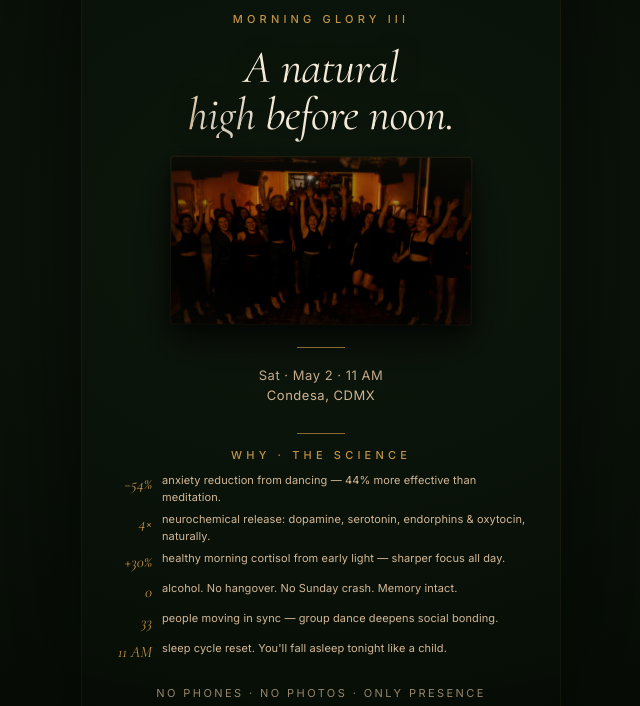
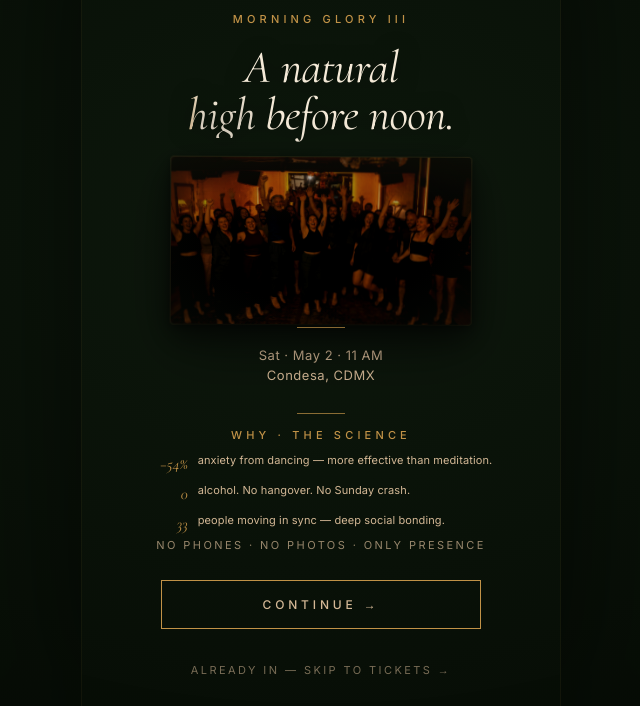
Before and after one commit to infomexikocolectivo-afk/hadrum-live, a plain HTML site: page morninglory/index.html in a window 1280 px wide. Both pictures are taken after a click on the button "ENGLISH". Shown: the part 94-800 px from the top of the page, without its empty margins (319-959 px from the left). Drawn offline with nearby package versions, Linux system fonts and the light colour scheme.

Commit message:
Update index.html

```diff
--- a/morninglory/index.html
+++ b/morninglory/index.html
@@ -65,16 +65,7 @@
     padding: max(env(safe-area-inset-top), 20px) 28px max(env(safe-area-inset-bottom), 24px);
     opacity: 0;
     transition: opacity 0.8s ease;
-    overflow-y: auto;
-    overflow-x: hidden;
-    -webkit-overflow-scrolling: touch;
-    scrollbar-width: none;      /* Firefox */
-    -ms-overflow-style: none;   /* IE/Edge legacy */
-  }
-  .screen::-webkit-scrollbar {
-    display: none;              /* Chrome, Safari, Edge */
-    width: 0;
-    height: 0;
+    overflow: hidden;
   }
   .screen.active {
     display: flex;
@@ -105,7 +96,7 @@
 
   /* ========== SCREEN 1 — LANGUAGE ========== */
   #screen-lang .content {
-    min-height: 100%;
+    flex: 1;
     display: flex;
     flex-direction: column;
     justify-content: center;
@@ -114,7 +105,6 @@
     position: relative;
     z-index: 100;
     isolation: isolate;
-    width: 100%;
   }
   .logo-hero {
     width: min(62vw, 240px);
@@ -380,12 +370,14 @@
 
   /* ========== SCREEN 2 — TEASER ========== */
   #screen-teaser .content {
+    flex: 1;
     display: flex;
     flex-direction: column;
+    justify-content: space-between;
     align-items: center;
-    gap: 20px;
     padding: 12px 0 16px;
     width: 100%;
+    min-height: 0;
   }
   #screen-teaser .top-block {
     display: flex;
@@ -490,11 +482,12 @@
 
   /* ========== SCREEN 4 — PROGRAM ========== */
   #screen-program .content {
+    flex: 1;
     display: flex;
     flex-direction: column;
-    gap: 16px;
+    justify-content: space-between;
     padding: 8px 0 10px;
-    width: 100%;
+    min-height: 0;
   }
   #screen-program .top-block {
     display: flex;
@@ -606,11 +599,12 @@
 
   /* ========== SCREEN 6 — RESERVE ========== */
   #screen-reserve .content {
+    flex: 1;
     display: flex;
     flex-direction: column;
-    gap: 18px;
+    justify-content: space-between;
     padding: 12px 0 12px;
-    width: 100%;
+    min-height: 0;
   }
   #screen-reserve .top-block {
     display: flex;
@@ -1017,12 +1011,9 @@
     en: {
       teaserHeadline: '<em>A natural</em><br><em><span class="shimmer-word">high</span> before noon.</em>',
             philoBody: [
-        { class: 'benefit', num: '−54%', text: 'anxiety reduction from dancing — 44% more effective than meditation.' },
-        { class: 'benefit', num: '4×', text: 'neurochemical release: dopamine, serotonin, endorphins & oxytocin, naturally.' },
-        { class: 'benefit', num: '+30%', text: 'healthy morning cortisol from early light — sharper focus all day.' },
-        { class: 'benefit', num: '0', text: 'alcohol. No hangover. No Sunday crash. Memory intact.' },
-        { class: 'benefit', num: '33', text: 'people moving in sync — group dance deepens social bonding.' },
-        { class: 'benefit', num: '11 AM', text: 'sleep cycle reset. You\'ll fall asleep tonight like a child.' }
+        { class: 'benefit', num: '−54%', text: 'anxiety from dancing — more effective than meditation.' },
+        { class: 'benefit', num: '0', text: 'alcohol. No hangover. No Sunday crash.' },
+        { class: 'benefit', num: '33', text: 'people moving in sync — deep social bonding.' }
       ],
       programHeadlineSub: 'hours. One arc.',
       programArc: 'From the floor to ecstasy — and back.',
@@ -1040,12 +1031,9 @@
     es: {
       teaserHeadline: '<em>Un viaje</em><br><em><span class="shimmer-word">natural</span> antes del mediodía.</em>',
             philoBody: [
-        { class: 'benefit', num: '−54%', text: 'menos ansiedad al bailar — 44% más efectivo que meditar.' },
-        { class: 'benefit', num: '4×', text: 'neuroquímicos liberados: dopamina, serotonina, endorfinas y oxitocina, natural.' },
-        { class: 'benefit', num: '+30%', text: 'cortisol matutino sano con la luz temprana — foco el resto del día.' },
-        { class: 'benefit', num: '0', text: 'alcohol. Sin cruda. Sin bajón. Memoria intacta del evento.' },
-        { class: 'benefit', num: '33', text: 'personas moviéndose en sincronía — el baile grupal profundiza el vínculo.' },
-        { class: 'benefit', num: '11 AM', text: 'reinicio del ciclo del sueño. Esta noche duermes como niño.' }
+        { class: 'benefit', num: '−54%', text: 'menos ansiedad al bailar — más efectivo que meditar.' },
+        { class: 'benefit', num: '0', text: 'alcohol. Sin cruda. Sin bajón del domingo.' },
+        { class: 'benefit', num: '33', text: 'personas en sincronía — vínculo social profundo.' }
       ],
       programHeadlineSub: 'horas. Un arco.',
       programArc: 'Del suelo al éxtasis — y de regreso.',
```
